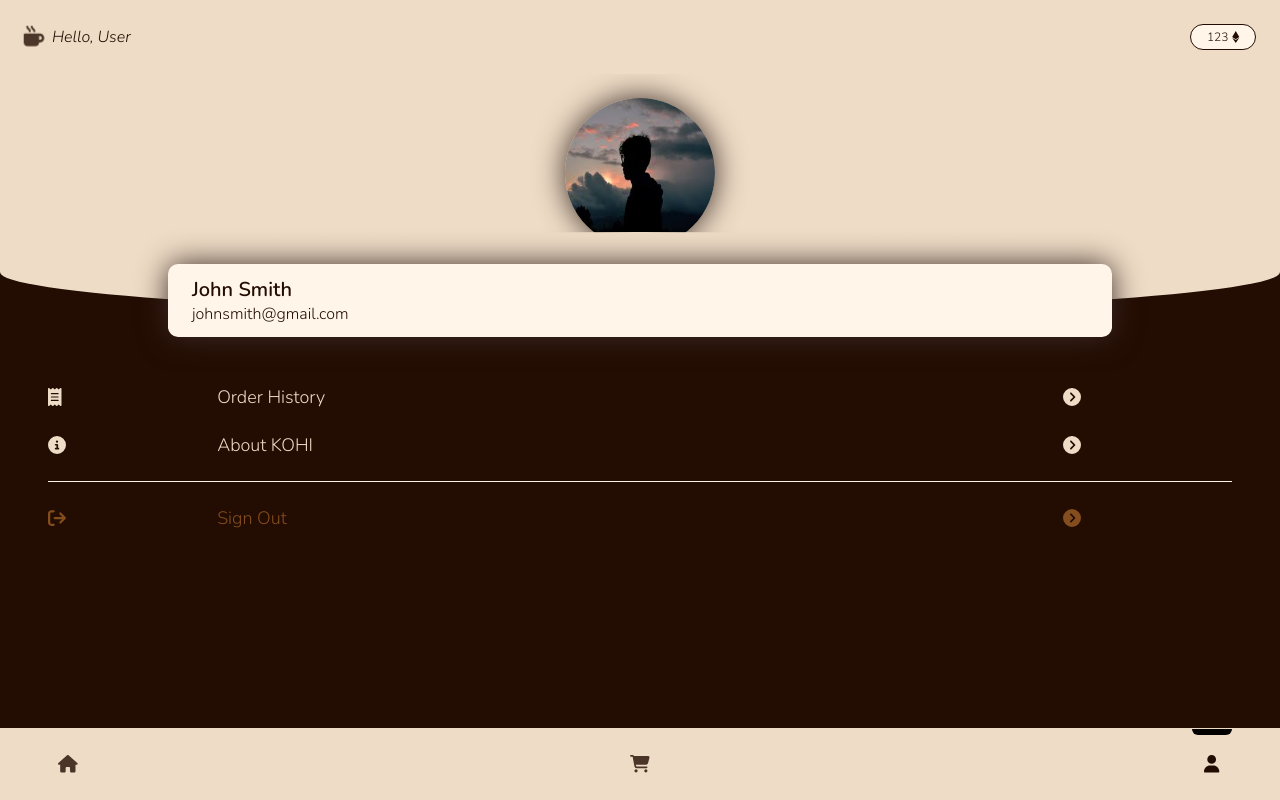
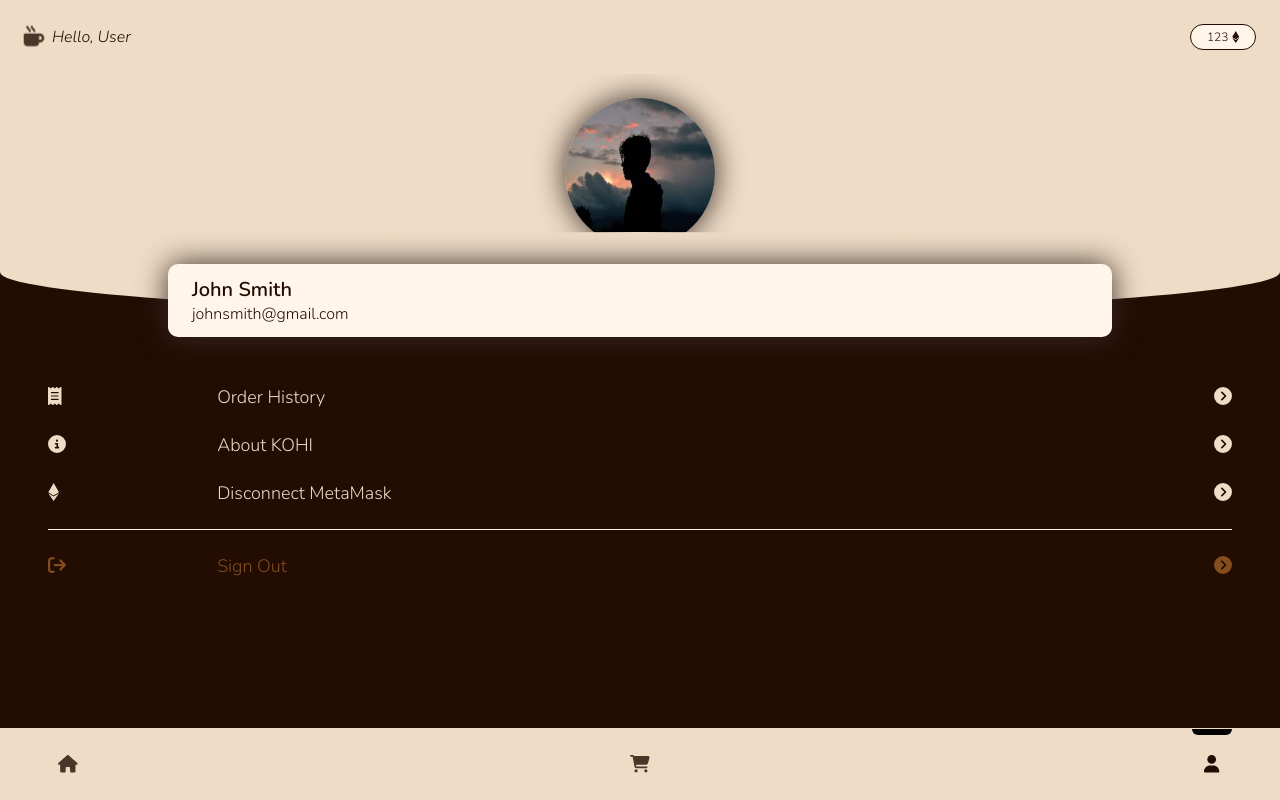
Before and after one commit to code-knayam/kohi, a React (Create React App) app: page /profile in a window 1280 px wide. Built offline with nearby package versions, Linux system fonts and the light colour scheme.

Commit message:
Icon fix

```diff
--- a/src/components/Profile/Profile.js
+++ b/src/components/Profile/Profile.js
@@ -7,6 +7,7 @@ import {
 	faReceipt,
 } from "@fortawesome/free-solid-svg-icons";
 import profilePic from "./../../assets/images/profile.jpg";
+import { faEthereum } from "@fortawesome/free-brands-svg-icons";
 
 function Profile() {
 	return (
@@ -22,19 +23,40 @@ function Profile() {
 
 			<div className="links-container">
 				<div className="link-item">
+					<span>
 						<FontAwesomeIcon icon={faReceipt} />
+					</span>
 					<span>Order History</span>
+					<span className="right-icon">
 						<FontAwesomeIcon icon={faChevronCircleRight} />
+					</span>
 				</div>
 				<div className="link-item">
+					<span>
 						<FontAwesomeIcon icon={faCircleInfo} />
+					</span>
 					<span>About KOHI</span>
+					<span className="right-icon">
 						<FontAwesomeIcon icon={faChevronCircleRight} />
+					</span>
+				</div>
+				<div className="link-item">
+					<span>
+						<FontAwesomeIcon icon={faEthereum} />
+					</span>
+					<span>Disconnect MetaMask</span>
+					<span className="right-icon">
+						<FontAwesomeIcon icon={faChevronCircleRight} />
+					</span>
 				</div>
 				<div className="link-item signout">
+					<span>
 						<FontAwesomeIcon icon={faArrowRightFromBracket} />
+					</span>
 					<span>Sign Out</span>
+					<span className="right-icon">
 						<FontAwesomeIcon icon={faChevronCircleRight} />
+					</span>
 				</div>
 			</div>
 		</div>
--- a/src/components/Profile/Profile.scss
+++ b/src/components/Profile/Profile.scss
@@ -63,6 +63,10 @@
 			margin-bottom: var(--spacing-6);
 			align-items: center;
 
+			.right-icon {
+				text-align: right;
+			}
+
 			&.signout {
 				padding-top: var(--spacing-6);
 				border-top: var(--border-thickness-1) solid var(--border-color-secondary);
```
Lines whose indentation alone changed are shown as unchanged.
